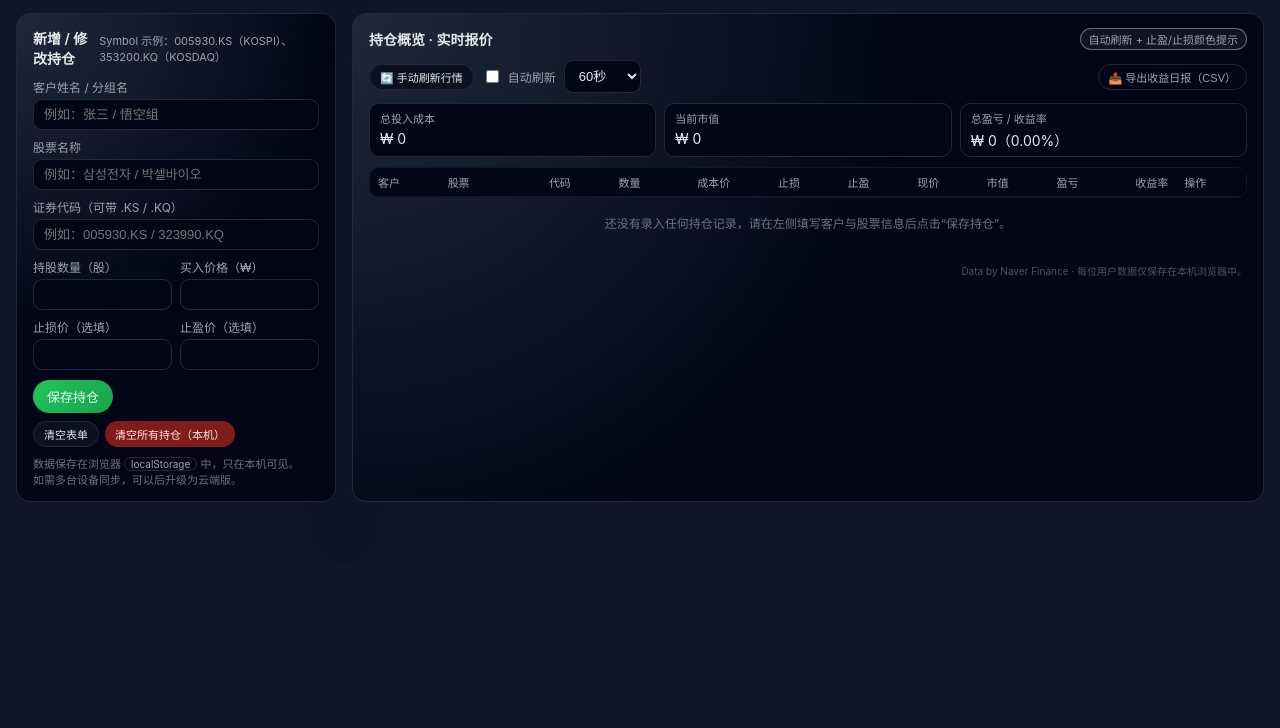
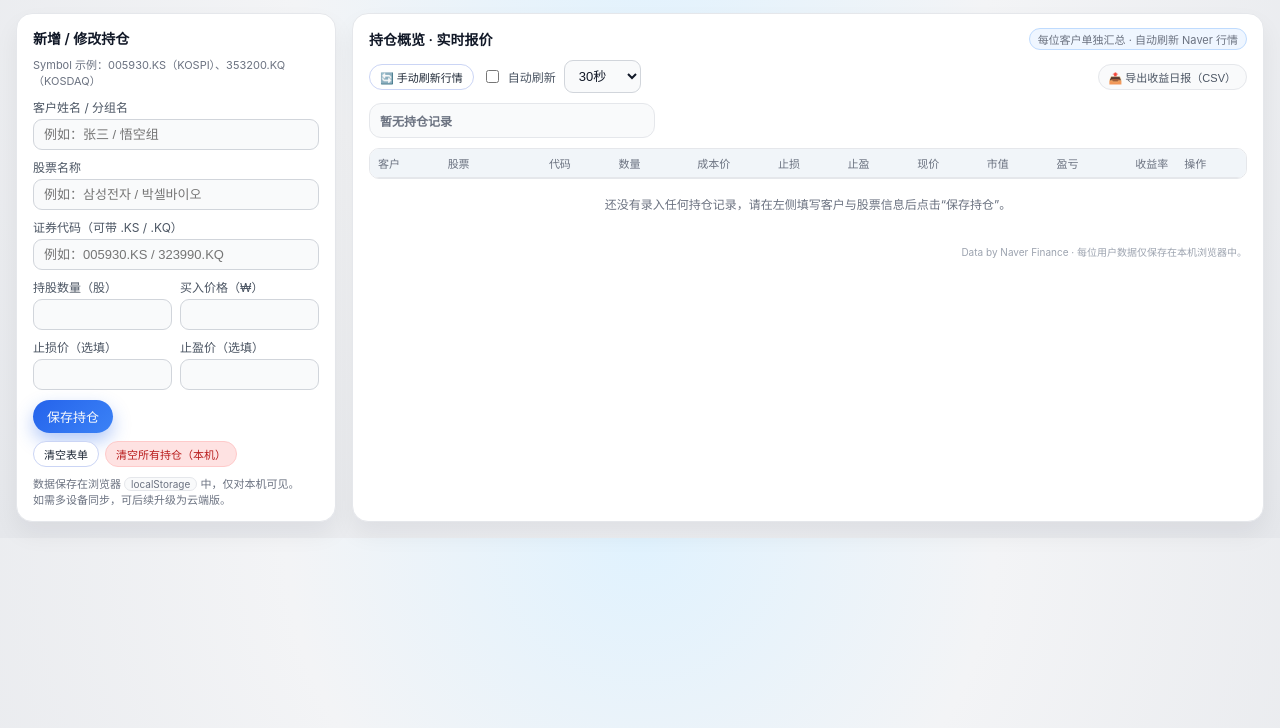
Before and after one commit to ll7821126-hub/korea-stock-tracking, a website: page public/index.html in a window 1280 px wide. Shown: the part 72-800 px from the top of the page. Drawn offline with Linux system fonts and the light colour scheme.

Commit message:
Add files via upload

```diff
--- a/public/index.html
+++ b/public/index.html
@@ -9,10 +9,10 @@
     body {
       margin: 0;
       font-family: -apple-system,BlinkMacSystemFont,"Segoe UI","Microsoft YaHei",sans-serif;
-      background: #0f172a;
-      color: #e5e7eb;
+      background: radial-gradient(circle at top, #e0f2fe 0, #f3f4f6 40%, #e5e7eb 100%);
+      color: #111827;
     }
-    a { color: #38bdf8; text-decoration: none; }
+    a { color: #2563eb; text-decoration: none; }
     a:hover { text-decoration: underline; }
 
     .layout {
@@ -23,18 +23,20 @@
 
     .header {
       display: flex;
-      align-items: center;
+      align-items: flex-start;
       justify-content: space-between;
       margin-bottom: 16px;
+      gap: 12px;
+      flex-wrap: wrap;
     }
     .title {
       font-size: 22px;
       font-weight: 700;
-      color: #f9fafb;
+      color: #0f172a;
     }
     .subtitle {
       font-size: 12px;
-      color: #9ca3af;
+      color: #4b5563;
       margin-top: 4px;
     }
 
@@ -44,10 +46,11 @@
       padding: 4px 10px;
       border-radius: 999px;
       font-size: 11px;
-      background: #0b1120;
-      border: 1px solid #1f2937;
-      color: #9ca3af;
+      background: rgba(37,99,235,0.06);
+      border: 1px solid rgba(37,99,235,0.25);
+      color: #1d4ed8;
       gap: 4px;
+      font-weight: 500;
     }
 
     .grid {
@@ -62,46 +65,50 @@
     }
 
     .card {
-      background: radial-gradient(circle at top left,#1e293b 0,#020617 55%);
-      border-radius: 14px;
-      border: 1px solid #1f2937;
+      background: #ffffff;
+      border-radius: 16px;
+      border: 1px solid #e5e7eb;
       padding: 14px 16px;
-      box-shadow: 0 18px 40px rgba(15,23,42,0.7);
+      box-shadow: 0 12px 25px rgba(15,23,42,0.06);
     }
     .card-title {
       font-size: 14px;
       font-weight: 600;
       margin-bottom: 10px;
-      color: #e5e7eb;
+      color: #111827;
       display: flex;
       justify-content: space-between;
       align-items: center;
+      gap: 8px;
+      flex-wrap: wrap;
     }
     .card-title span {
       font-size: 11px;
-      color: #9ca3af;
+      color: #6b7280;
       font-weight: 400;
     }
 
     label {
       display: block;
       font-size: 12px;
-      color: #9ca3af;
+      color: #4b5563;
       margin-bottom: 4px;
     }
     input, select {
       width: 100%;
       border-radius: 9px;
-      border: 1px solid #1f2937;
-      background: #020617;
-      color: #e5e7eb;
+      border: 1px solid #d1d5db;
+      background: #f9fafb;
+      color: #111827;
       font-size: 13px;
       padding: 7px 10px;
       outline: none;
+      transition: border-color .15s, box-shadow .15s, background .15s;
     }
     input:focus, select:focus {
-      border-color: #38bdf8;
-      box-shadow: 0 0 0 1px #38bdf8;
+      border-color: #2563eb;
+      box-shadow: 0 0 0 1px rgba(37,99,235,0.25);
+      background: #ffffff;
     }
     .row {
       display: grid;
@@ -119,27 +126,34 @@
       align-items: center;
       justify-content: center;
       gap: 4px;
+      transition: transform .05s, box-shadow .1s, filter .1s;
+    }
+    .btn:active {
+      transform: translateY(1px);
+      box-shadow: none;
     }
     .btn-primary {
-      background: linear-gradient(135deg,#22c55e,#16a34a);
-      color: #ecfdf5;
+      background: linear-gradient(135deg,#2563eb,#3b82f6);
+      color: #f9fafb;
+      box-shadow: 0 8px 18px rgba(37,99,235,0.35);
     }
-    .btn-primary:hover { filter: brightness(1.05); }
+    .btn-primary:hover { filter: brightness(1.03); }
     .btn-secondary {
-      background: #0b1120;
-      color: #e5e7eb;
-      border: 1px solid #1f2937;
+      background: #ffffff;
+      color: #1f2937;
+      border: 1px solid #cbd5f5;
     }
-    .btn-secondary:hover { border-color: #4b5563; }
+    .btn-secondary:hover { border-color: #94a3b8; }
     .btn-ghost {
-      background: transparent;
-      color: #9ca3af;
-      border: 1px solid #1f2937;
+      background: #f9fafb;
+      color: #4b5563;
+      border: 1px solid #e5e7eb;
     }
-    .btn-ghost:hover { border-color: #6b7280; }
+    .btn-ghost:hover { border-color: #cbd5f5; }
     .btn-danger {
-      background: #7f1d1d;
-      color: #fee2e2;
+      background: #fee2e2;
+      color: #b91c1c;
+      border: 1px solid #fecaca;
     }
 
     .btn-sm { padding: 4px 10px; font-size: 11px; }
@@ -164,7 +178,7 @@
       align-items: center;
       gap: 6px;
       font-size: 11px;
-      color: #9ca3af;
+      color: #6b7280;
     }
     .switch input {
       width: auto;
@@ -172,33 +186,51 @@
       cursor: pointer;
     }
 
+    /* 顶部汇总区：每个客户一张卡片 */
     .summary {
       display: grid;
-      grid-template-columns: repeat(3,minmax(0,1fr));
-      gap: 8px;
+      grid-template-columns: repeat(auto-fill,minmax(220px,1fr));
+      gap: 10px;
       margin-bottom: 10px;
     }
-    @media (max-width: 900px) {
-      .summary {
-        grid-template-columns: repeat(2,minmax(0,1fr));
+    .summary-item {
+      padding: 8px 10px;
+      border-radius: 12px;
+      background: #f9fafb;
+      border: 1px solid #e5e7eb;
     }
+    .summary-header {
+      display: flex;
+      justify-content: space-between;
+      align-items: baseline;
+      margin-bottom: 4px;
+      gap: 6px;
     }
-    .summary-item {
-      padding: 6px 10px;
-      border-radius: 10px;
-      background: #020617;
-      border: 1px solid #1f2937;
+    .summary-client {
+      font-size: 13px;
+      font-weight: 600;
+      color: #111827;
+    }
+    .summary-rate {
+      font-size: 12px;
+      font-weight: 600;
+    }
+    .summary-rate.positive { color: #16a34a; }
+    .summary-rate.negative { color: #dc2626; }
+    .summary-line {
+      display: flex;
+      justify-content: space-between;
+      font-size: 11px;
+      color: #4b5563;
+    }
+    .summary-line + .summary-line {
+      margin-top: 2px;
     }
     .summary-label {
-      font-size: 11px;
-      color: #9ca3af;
-      margin-bottom: 4px;
+      color: #6b7280;
     }
-    .summary-value {
-      font-size: 14px;
-    }
-    .summary-value.positive { color: #22c55e; }
-    .summary-value.negative { color: #ef4444; }
+    .summary-value.positive { color: #16a34a; font-weight: 600; }
+    .summary-value.negative { color: #dc2626; font-weight: 600; }
 
     table {
       width: 100%;
@@ -206,32 +238,32 @@
       font-size: 11px;
     }
     thead {
-      background: #020617;
+      background: #f1f5f9;
       position: sticky;
       top: 0;
       z-index: 5;
     }
     th, td {
       padding: 6px 8px;
-      border-bottom: 1px solid #111827;
+      border-bottom: 1px solid #e5e7eb;
       text-align: right;
       white-space: nowrap;
     }
     th {
       font-weight: 500;
-      color: #9ca3af;
+      color: #6b7280;
     }
     td.t-left, th.t-left { text-align: left; }
 
     tbody tr:hover {
-      background: rgba(15,23,42,0.7);
+      background: #f9fafb;
     }
 
     .group-row td {
-      background: #020617;
-      border-bottom-color: #1f2937;
+      background: #eef2ff;
+      border-bottom-color: #c7d2fe;
       font-weight: 600;
-      color: #e5e7eb;
+      color: #1e293b;
     }
 
     .pill {
@@ -242,9 +274,9 @@
       align-items: center;
       justify-content: center;
     }
-    .pill-gain { background: rgba(22,163,74,0.15); color: #4ade80; }
-    .pill-loss { background: rgba(220,38,38,0.15); color: #fca5a5; }
-    .pill-neutral { background: #020617; color: #9ca3af; }
+    .pill-gain { background: #dcfce7; color: #15803d; }
+    .pill-loss { background: #fee2e2; color: #b91c1c; }
+    .pill-neutral { background: #e5e7eb; color: #4b5563; }
 
     .tag-alert {
       display: inline-flex;
@@ -253,9 +285,9 @@
       padding: 2px 8px;
       border-radius: 999px;
       font-size: 10px;
-      background: rgba(248,250,252,0.06);
-      border: 1px solid rgba(148,163,184,0.6);
-      color: #e5e7eb;
+      background: #eff6ff;
+      border: 1px solid #bfdbfe;
+      color: #1d4ed8;
     }
 
     .row-actions {
@@ -279,15 +311,15 @@
       padding: 0 6px;
       border-radius: 999px;
       font-size: 10px;
-      border: 1px solid #1f2937;
-      background: #020617;
-      color: #9ca3af;
+      border: 1px solid #e5e7eb;
+      background: #f9fafb;
+      color: #6b7280;
     }
 
     .footer {
       margin-top: 16px;
       font-size: 10px;
-      color: #4b5563;
+      color: #9ca3af;
       text-align: right;
     }
   </style>
@@ -298,7 +330,7 @@
       <div>
         <div class="title">韩国股票客户持仓追踪</div>
         <div class="subtitle">
-          客户按姓名分组管理，实时对比买入成本与市值，自动刷新行情，支持导出每日收益日报（本地浏览器存储，安全可控）。
+          客户按姓名分组管理，<b>每位客户单独统计总投入成本 / 当前市值 / 总盈亏 / 收益率</b>，支持自动刷新 Naver 行情与导出收益日报（数据仅保存在本机浏览器中）。
         </div>
       </div>
       <div>
@@ -362,8 +394,8 @@
           </div>
 
           <div style="margin-top:8px; font-size:11px; color:#6b7280;">
-            数据保存在浏览器 <span class="badge">localStorage</span> 中，只在本机可见。<br/>
-            如需多台设备同步，可以后升级为云端版。
+            数据保存在浏览器 <span class="badge">localStorage</span> 中，仅对本机可见。<br/>
+            如需多设备同步，可后续升级为云端版。
           </div>
         </form>
       </section>
@@ -373,7 +405,7 @@
         <div class="card-title">
           持仓概览 · 实时报价
           <span>
-            <span class="tag-alert">自动刷新 + 止盈/止损颜色提示</span>
+            <span class="tag-alert">每位客户单独汇总 · 自动刷新 Naver 行情</span>
           </span>
         </div>
 
@@ -385,8 +417,8 @@
               <label for="autoRefreshToggle" style="margin:0;">自动刷新</label>
             </div>
             <select id="intervalSelect" style="width:auto;">
-              <option value="30">30秒</option>
-              <option value="60" selected>60秒</option>
+              <option value="30" selected>30秒</option>
+              <option value="60">60秒</option>
               <option value="120">120秒</option>
             </select>
           </div>
@@ -395,22 +427,10 @@
           </div>
         </div>
 
-        <div class="summary">
-          <div class="summary-item">
-            <div class="summary-label">总投入成本</div>
-            <div class="summary-value" id="sumCost">₩ 0</div>
-          </div>
-          <div class="summary-item">
-            <div class="summary-label">当前市值</div>
-            <div class="summary-value" id="sumValue">₩ 0</div>
-          </div>
-          <div class="summary-item">
-            <div class="summary-label">总盈亏 / 收益率</div>
-            <div class="summary-value" id="sumPnl">₩ 0（0.00%）</div>
-          </div>
-        </div>
+        <!-- 每个客户独立汇总 -->
+        <div id="summaryContainer" class="summary"></div>
 
-        <div style="max-height:420px; overflow:auto; border-radius:10px; border:1px solid #0f172a;">
+        <div style="max-height:420px; overflow:auto; border-radius:10px; border:1px solid #e5e7eb; margin-top:8px;">
           <table>
             <thead>
               <tr>
@@ -463,10 +483,8 @@
     const exportBtn = document.getElementById("exportBtn");
     const tableBody = document.getElementById("tableBody");
     const emptyTip = document.getElementById("emptyTip");
-    const sumCostEl = document.getElementById("sumCost");
-    const sumValueEl = document.getElementById("sumValue");
-    const sumPnlEl = document.getElementById("sumPnl");
     const submitLabel = document.getElementById("submitLabel");
+    const summaryContainer = document.getElementById("summaryContainer");
 
     let holdings = [];
     let autoTimer = null;
@@ -507,11 +525,24 @@
       return map;
     }
 
+    // 顶部：每个客户一张汇总卡片
     function renderSummary() {
+      summaryContainer.innerHTML = "";
+      const groups = groupByClient(holdings);
+      const clients = Object.keys(groups).sort();
+
+      if (!clients.length) {
+        summaryContainer.innerHTML =
+          '<div class="summary-item"><div class="summary-client" style="font-size:12px;color:#6b7280;">暂无持仓记录</div></div>';
+        return;
+      }
+
+      clients.forEach(clientName => {
+        const list = groups[clientName];
         let totalCost = 0;
         let totalValue = 0;
 
-      holdings.forEach(h => {
+        list.forEach(h => {
           const qty = Number(h.quantity) || 0;
           const cost = Number(h.cost) || 0;
           const cur = h.currentPrice != null ? Number(h.currentPrice) : cost;
@@ -522,13 +553,34 @@
         const pnl = totalValue - totalCost;
         const rate = totalCost > 0 ? (pnl / totalCost) * 100 : 0;
 
-      sumCostEl.textContent = "₩ " + formatNumber(totalCost);
-      sumValueEl.textContent = "₩ " + formatNumber(totalValue);
+        const card = document.createElement("div");
+        card.className = "summary-item";
 
-      sumPnlEl.textContent = `₩ ${formatNumber(pnl)}（${formatPercent(rate)}）`;
-      sumPnlEl.classList.remove("positive","negative");
-      if (pnl > 0) sumPnlEl.classList.add("positive");
-      else if (pnl < 0) sumPnlEl.classList.add("negative");
+        const rateClass = pnl > 0 ? "positive" : pnl < 0 ? "negative" : "";
+        const pnlClass = pnl > 0 ? "summary-value positive" :
+                         pnl < 0 ? "summary-value negative" :
+                         "summary-value";
+
+        card.innerHTML = `
+          <div class="summary-header">
+            <div class="summary-client">${clientName}</div>
+            <div class="summary-rate ${rateClass}">${formatPercent(rate)}</div>
+          </div>
+          <div class="summary-line">
+            <span class="summary-label">总投入成本</span>
+            <span>₩ ${formatNumber(totalCost)}</span>
+          </div>
+          <div class="summary-line">
+            <span class="summary-label">当前市值</span>
+            <span>₩ ${formatNumber(totalValue)}</span>
+          </div>
+          <div class="summary-line">
+            <span class="summary-label">总盈亏</span>
+            <span class="${pnlClass}">₩ ${formatNumber(pnl)}</span>
+          </div>
+        `;
+        summaryContainer.appendChild(card);
+      });
     }
 
     function renderTable() {
@@ -580,9 +632,9 @@
           if (h.currentPrice != null) {
             const cp = Number(h.currentPrice);
             if (h.stopLoss && cp <= Number(h.stopLoss)) {
-              tr.style.background = "rgba(127,29,29,0.4)";
+              tr.style.background = "#fee2e2";
             } else if (h.takeProfit && cp >= Number(h.takeProfit)) {
-              tr.style.background = "rgba(22,101,52,0.4)";
+              tr.style.background = "#dcfce7";
             }
           }
 
@@ -617,7 +669,7 @@
 
           const tdPnl = document.createElement("td");
           tdPnl.textContent = formatNumber(pnl);
-          tdPnl.style.color = pnl > 0 ? "#4ade80" : pnl < 0 ? "#fca5a5" : "#e5e7eb";
+          tdPnl.style.color = pnl > 0 ? "#16a34a" : pnl < 0 ? "#dc2626" : "#111827";
           tdPnl.style.fontWeight = "600";
 
           const tdRate = document.createElement("td");
@@ -789,7 +841,7 @@
       refreshPrices();
     });
 
-    // 批量刷新行情
+    // 批量刷新行情（后端 /api/prices 使用 Naver）
     async function refreshPrices(symbolsOverride) {
       if (!holdings.length && !symbolsOverride) return;
 
@@ -853,7 +905,7 @@
         const cur = h.currentPrice != null ? Number(h.currentPrice) : cost;
         const val = qty * cur;
         const pnl = val - qty * cost;
-        const rate = qty * cost > 0 ? (pnl / qty / cost) * 100 : 0;
+        const rate = qty * cost > 0 ? (pnl / (qty * cost)) * 100 : 0;
 
         rows.push([
           h.client,
```
Lines whose indentation alone changed are shown as unchanged.
